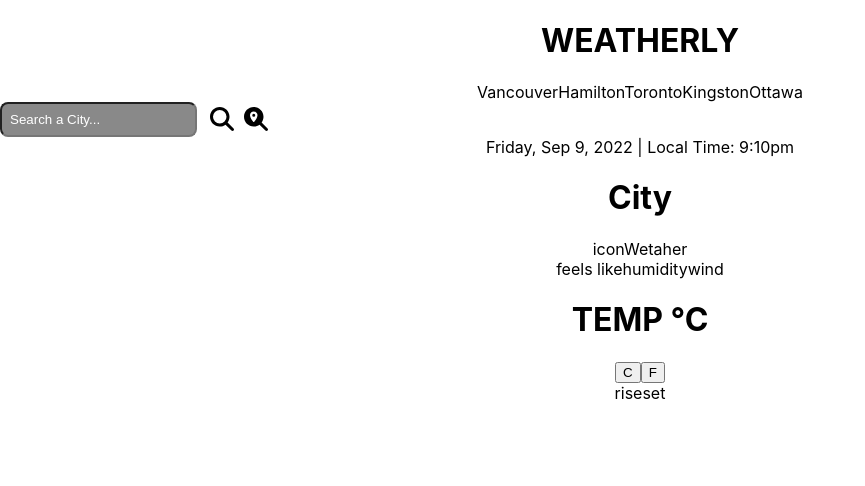
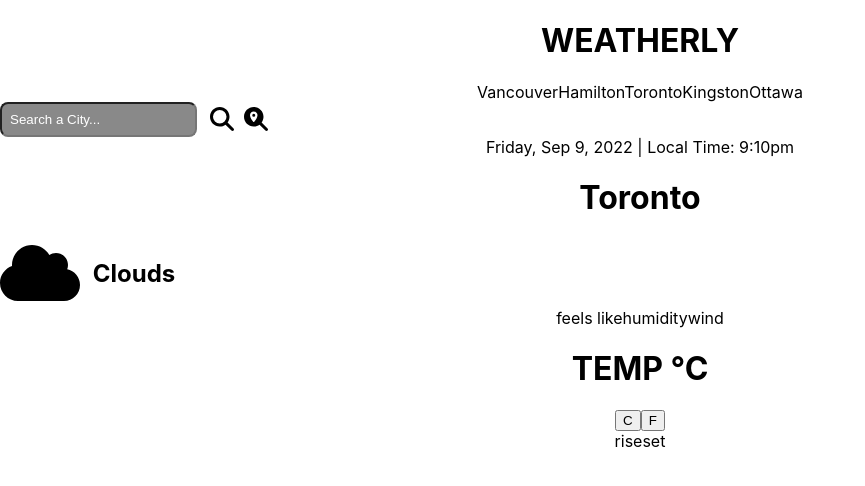
Before and after one commit to JubzCodes/Weatherly, a React (Create React App) app: page / in a window 1280 px wide. Shown: the top 486 px of the page, without its empty margins (0-865 px from the left). Built offline with nearby package versions, Linux system fonts and the light colour scheme.

Commit message:
add css for weather and city

```diff
--- a/src/App.css
+++ b/src/App.css
@@ -25,3 +25,10 @@
   padding-left: 1%;
   gap: 10px;
 }
+
+.city-weather div {
+  display: flex;
+  flex-direction: row;
+  align-items: center;
+  gap: 1%
+}
--- a/src/App.js
+++ b/src/App.js
@@ -1,6 +1,7 @@
 import './App.css';
 import Search from './components/Search';
 import DateAndTime from './components/DateAndTime';
+import CityAndWeather from './components/CityAndWeather';
 
 function App() {
   return (
@@ -18,12 +19,8 @@ function App() {
           <Search />
           <DateAndTime />
           </div>
-        <div className="city">
-          <h1>City</h1>
-          <div>
-            <span>icon</span>
-            <span>Wetaher</span>
-          </div>
+        <div className="city-and-weather">
+          <CityAndWeather />
         </div>
       </div>
       <div className="temperature">
--- a/src/components/CityAndWeather.js
+++ b/src/components/CityAndWeather.js
@@ -6,11 +6,11 @@ import {
 
 const CityAndWeather = () => {
   return (
-    <div className='city-and-weather'>
+    <div className='city-weather'>
       <h1>Toronto</h1>
       <div>
-        <FontAwesomeIcon icon={faCloud}/>
-        <h5>Clouds</h5>
+        <FontAwesomeIcon icon={faCloud} size="4x"/>
+        <h2>Clouds</h2>
       </div>
     </div>
   )
```
